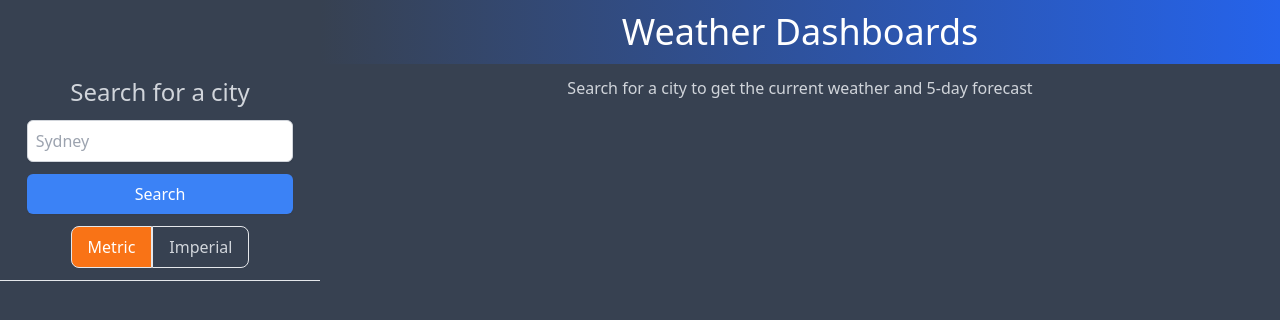
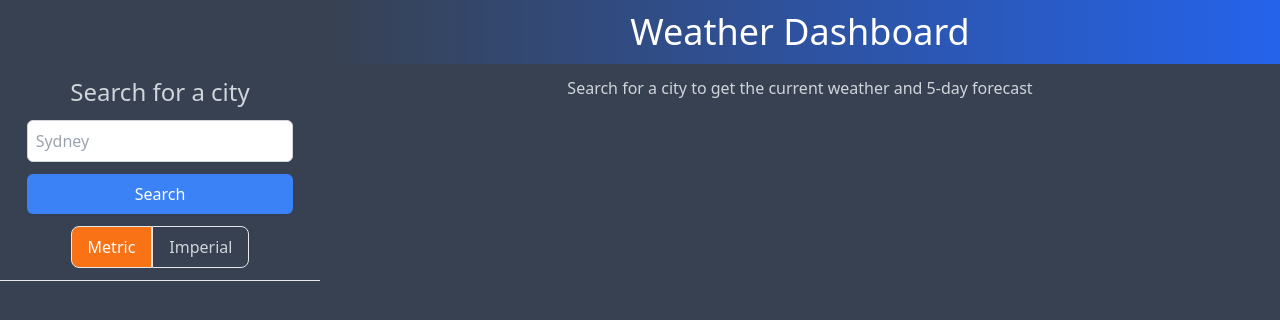
Before and after one commit to kevinvongmany/weather-dashboard, a website: page index.html in a window 1280 px wide. Drawn offline with nearby package versions, Linux system fonts and the light colour scheme.

Commit message:
Changed title to remove 's' from dashboards

```diff
--- a/index.html
+++ b/index.html
@@ -13,7 +13,7 @@
       <h1
         class="w-full lg:w-3/4 text-4xl bg-gradient-to-r from-gray-700 to-blue-600 text-center text-white py-3"
       >
-        Weather Dashboards
+        Weather Dashboard
       </h1>
     </header>
     <div class="flex flex-wrap w-full text-gray-300">
```
